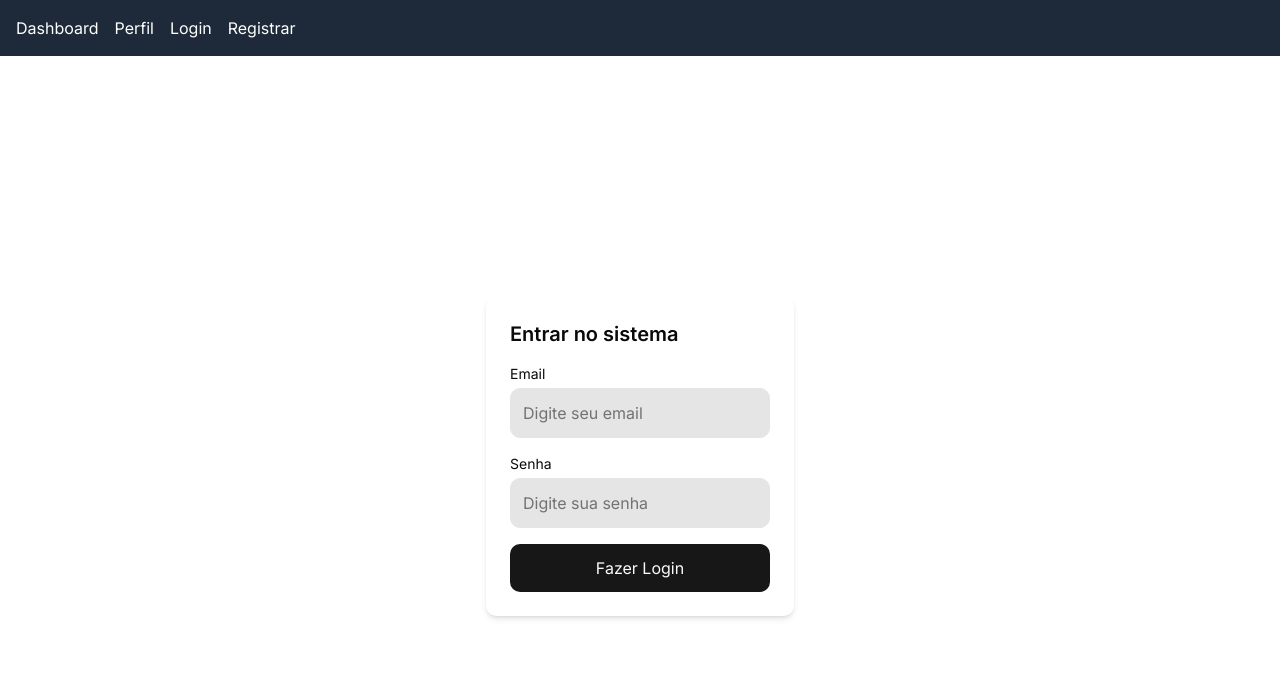
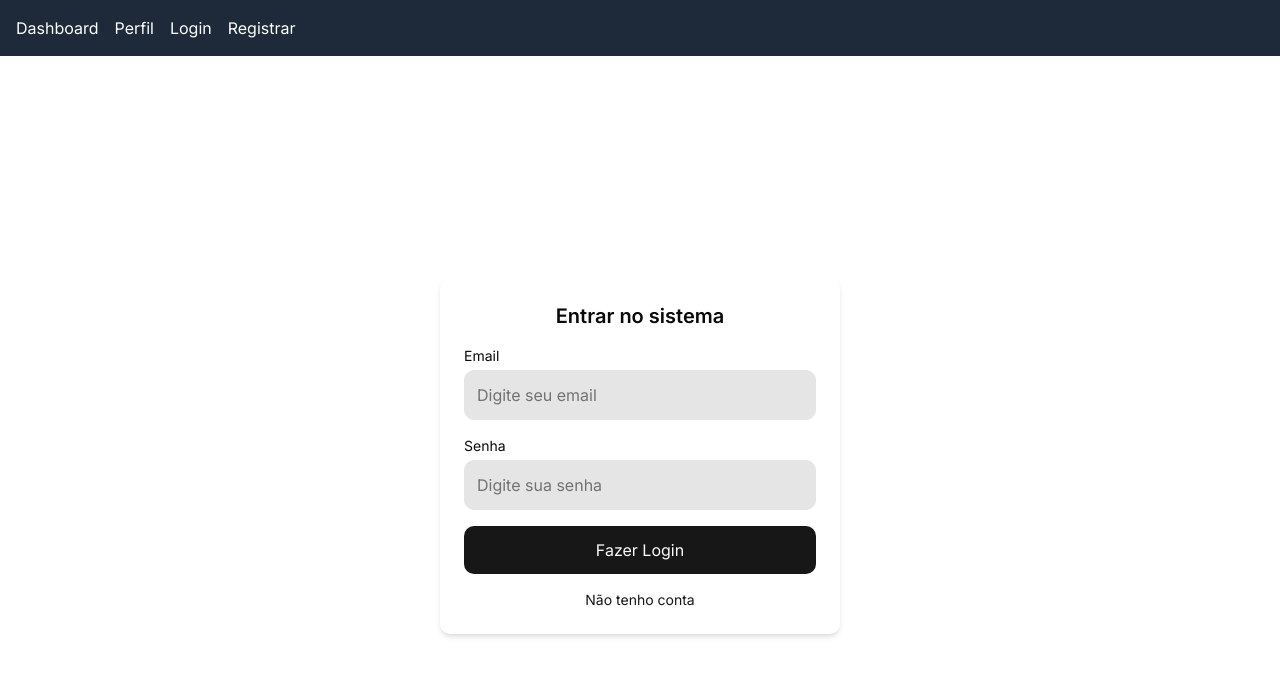
Before and after one commit to guillxr/ebms-Frontend, a Next.js app: page /login in a window 1280 px wide. Shown: the top 676 px of the page. Built offline with nearby package versions, Linux system fonts and the light colour scheme; no server answers.

Commit message:
:sparkles: feat: Exibe toast de sucesso e erro no formulário de login

```diff
--- a/src/components/loginform.tsx
+++ b/src/components/loginform.tsx
@@ -8,10 +8,12 @@ import { useState } from "react";
 import { loginUser } from "@/services/authService";
 import Cookies from "js-cookie";
 import { useRouter } from "next/navigation";
+import Link from "next/link";
+import axios from "axios";
 
 export default function LoginForm() {
   const [loading, setLoading] = useState(false);
-  const router = useRouter()
+  const router = useRouter();
 
   const {
     register,
@@ -42,19 +44,23 @@ export default function LoginForm() {
       } else {
         router.push("/dashboard/user");
       }
-    } catch {
-      toast.error("Dados incorretos. Verifique seu e-mail ou senha.")
+    } catch (error: unknown) {
+      if (axios.isAxiosError(error) && error.response?.status === 401) {
+        toast.error("Email ou senha incorretos.");
+      } else {
+        toast.error("Erro ao tentar fazer login. Tente novamente.");
+      }
     } finally {
-      setLoading(false)
+      setLoading(false);
     }
   };
 
   return (
     <form
       onSubmit={handleSubmit(onSubmit)}
-      className="space-y-4 bg-card text-card-foreground p-6 rounded-lg shadow-md"
+      className="w-[400px] mx-auto space-y-4 bg-card text-card-foreground p-6 rounded-lg shadow-md"
     >
-      <h2 className="text-xl font-semibold">Entrar no sistema</h2>
+      <h2 className="text-xl font-semibold text-center">Entrar no sistema</h2>
 
       <div>
         <label className="block mb-1 text-sm" htmlFor="email">Email</label>
@@ -80,9 +86,7 @@ export default function LoginForm() {
           placeholder="Digite sua senha"
         />
         {errors.password && (
-          <p className="text-red-500 text-sm mt-1">
-            {errors.password.message}
-          </p>
+          <p className="text-red-500 text-sm mt-1">{errors.password.message}</p>
         )}
       </div>
 
@@ -93,6 +97,12 @@ export default function LoginForm() {
       >
         {loading ? "Entrando..." : "Fazer Login"}
       </button>
+
+      <div className="text-sm text-center">
+        <Link href="/register" className="text-primary hover:underline cursor-pointer">
+          Não tenho conta
+        </Link>
+      </div>
     </form>
   );
 }
```
